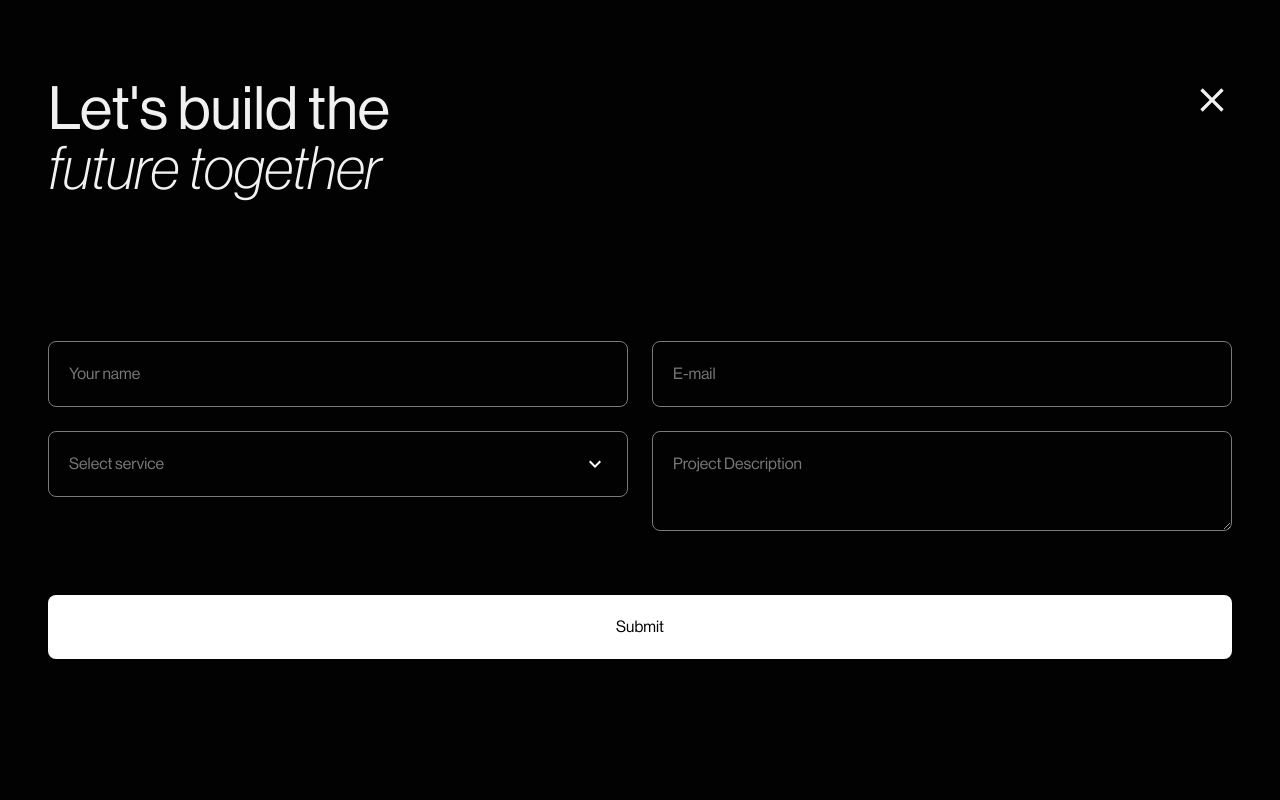
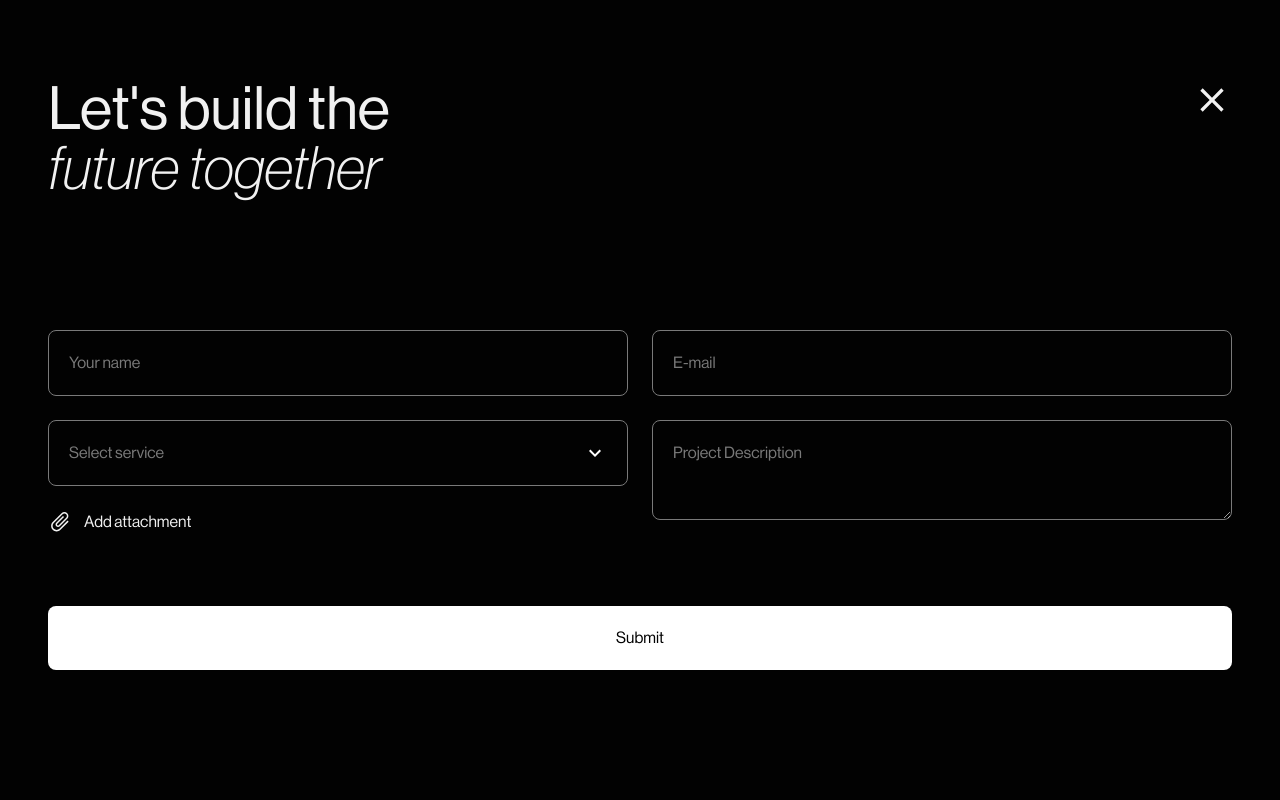
Before and after one commit to ashevchenko0309/tech, a Next.js app: page / in a window 1280 px wide. Both pictures are taken after a click on the item "Contact". Shown: the top 800 px of the page. Built offline with nearby package versions, Linux system fonts and the light colour scheme.

Commit message:
Added attachments to contact form

```diff
--- a/package.json
+++ b/package.json
@@ -21,6 +21,7 @@
         "postcss": "8.4.21",
         "react": "18.2.0",
         "react-dom": "18.2.0",
+        "react-dropzone": "^14.2.3",
         "react-redux": "^8.0.5",
         "sharp": "^0.32.0",
         "tailwindcss": "3.3.1",
--- a/src/components/ContactForm/ContactFormContainer.tsx
+++ b/src/components/ContactForm/ContactFormContainer.tsx
@@ -1,16 +1,18 @@
-import React, { FC, FormEvent, useEffect, useState } from "react";
-import Image from "next/image";
-import CloseIcon from "../../../public/images/close-icon.svg";
+import React, { FC, FormEvent, useEffect, useRef, useState } from "react";
 import { useDispatch } from "react-redux";
 import { toggleContactForm, toggleScroll } from "@/slices/ui";
 import Select from "@/shared/uiKit/Select";
 import { CLOSE_SUBMITTED_FORM_TIMEOUT, SERVICES_OPTIONS } from "@/components/ContactForm/constants";
+import { ErrorCode, FileRejection, useDropzone } from "react-dropzone";
+import CloseIcon from "@/shared/uiKit/icons/CloseIcon";
+import Attachments from "@/components/ContactForm/components/Attachments";
 
 let submitTimeoutId: ReturnType<typeof setTimeout> | number | null = null;
 
 const ContactFormContainer: FC = () => {
     const dispatch = useDispatch();
     const [isSubmitted, setIsSubmitted] = useState(false);
+    const files = useRef<File[]>([]);
 
     const onCloseForm = () => {
         dispatch(toggleScroll());
@@ -39,8 +41,14 @@ const ContactFormContainer: FC = () => {
             formData[el.name] = el.value;
         }
 
+        console.log(files.current);
+
         setIsSubmitted(true);
         onSuccessSubmit();
+    };
+
+    const onDropFile = (droppedFiles: File[]) => {
+        files.current = droppedFiles;
     };
 
     useEffect(() => {
@@ -60,7 +68,7 @@ const ContactFormContainer: FC = () => {
                     <p className="text-4xl font-light italic md:text-6xl">future together</p>
                 </div>
                 <div onClick={onCloseForm} className="cursor-pointer">
-                    <Image src={CloseIcon} alt="close" className="md:w-10" />
+                    <CloseIcon className="h-10 w-10 fill-slate" />
                 </div>
             </div>
             <div className={isSubmitted ? "hidden" : "block"}>
@@ -75,7 +83,7 @@ const ContactFormContainer: FC = () => {
                         />
                         <Select options={SERVICES_OPTIONS} placeholder="Select service" />
                     </div>
-                    <div className="flex flex-col gap-6">
+                    <div className="row-span-2 flex flex-col gap-6">
                         <input
                             name="Email"
                             type="email"
@@ -87,10 +95,10 @@ const ContactFormContainer: FC = () => {
                             name="Description"
                             maxLength={2000}
                             placeholder="Project Description"
-                            className="min-h-[100px] w-full rounded-lg border border-gray-100 bg-black p-5 placeholder:text-gray-100"
+                            className="max-h-44 min-h-[100px] w-full rounded-lg border border-gray-100 bg-black p-5 placeholder:text-gray-100"
                         />
                     </div>
-                    {/* TODO: Attachment */}
+                    <Attachments onDrop={onDropFile} />
                     <button className="w-full rounded-lg bg-white py-5 text-black md:col-span-2 md:mt-10">
                         Submit
                     </button>
--- /dev/null
+++ b/src/components/ContactForm/components/Attachments/index.tsx
@@ -0,0 +1,98 @@
+import React, { FC, useState } from "react";
+import CloseIcon from "@/shared/uiKit/icons/CloseIcon";
+import { FileRejection, useDropzone } from "react-dropzone";
+import { beatifyDroppedFilesErrors } from "@/components/ContactForm/helpers";
+import { MAX_FILE_SIZE, MAX_FILES_COUNT } from "@/components/ContactForm/constants";
+import AttachmentIcon from "@/shared/uiKit/icons/AttachmentIcon";
+
+interface AttachmentsProps {
+    onDrop: (files: File[]) => void;
+}
+
+const Attachments: FC<AttachmentsProps> = ({ onDrop }) => {
+    const [droppedFiles, setDroppedFiles] = useState<File[]>([]);
+    const [dropError, setDropError] = useState<string[]>([]);
+
+    const onDropRejected = (dropErrors: FileRejection[]) => {
+        setDropError(beatifyDroppedFilesErrors(dropErrors));
+    };
+
+    const onDropAccepted = (dropped: File[]) => {
+        const acceptedFiles = [...droppedFiles, ...dropped].slice(0, 2);
+        onDrop(acceptedFiles);
+        setDroppedFiles(acceptedFiles);
+    };
+
+    const onDeleteFile = (index: number) => () => {
+        setDroppedFiles(prev => {
+            const start = prev.slice(0, index);
+            const end = prev.slice(index + 1);
+            return [...start, ...end];
+        });
+    };
+
+    const { getRootProps, getInputProps } = useDropzone({
+        maxFiles: MAX_FILES_COUNT,
+        maxSize: MAX_FILE_SIZE,
+        disabled: droppedFiles.length >= MAX_FILES_COUNT,
+        onFileDialogOpen: () => {
+            setDropError([]);
+        },
+        onDropAccepted,
+        onDropRejected,
+        accept: {
+            "image/bmp": [],
+            "image/jpeg": [],
+            "image/png": [],
+            "image/webp": [],
+            "video/*": [".mp4", ".mpeg"],
+            "application/msword": [".doc"],
+            "application/vnd.openxmlformats-officedocument.wordprocessingml.document": [".docx"],
+            "application/zip": [".zip"],
+            "application/pdf": [".pdf"],
+        },
+    });
+    const isDropErrorExist = Boolean(dropError.length);
+    const isDropFilesExist = Boolean(droppedFiles.length);
+    const isMaxFilesCountRiches = droppedFiles.length === MAX_FILES_COUNT;
+
+    return (
+        <div>
+            <div {...getRootProps({ className: "dropzone" })}>
+                <input {...getInputProps()} name="attachments" />
+                <div
+                    className={`${
+                        isMaxFilesCountRiches ? "text-gray-100" : "text-slate"
+                    } mb-2 flex cursor-pointer gap-3`}
+                >
+                    <AttachmentIcon className={`${isMaxFilesCountRiches ? "fill-gray-100" : "fill-slate"} h-6 w-6`} />
+                    {isMaxFilesCountRiches ? "Attachment have been added" : "Add attachment"}
+                </div>
+            </div>
+            {isDropFilesExist && (
+                <div>
+                    {droppedFiles.map((file, index) => (
+                        <div key={index} className="mb-2 flex items-center justify-between">
+                            <span className="text-gray-100">{file.name}</span>
+                            <span>
+                                <CloseIcon
+                                    className="h-6 w-6 cursor-pointer fill-slate"
+                                    onClick={onDeleteFile(index)}
+                                />
+                            </span>
+                        </div>
+                    ))}
+                </div>
+            )}
+            {isDropErrorExist && (
+                <div>
+                    {dropError.map(error => (
+                        <p key={error}>{error}</p>
+                    ))}
+                </div>
+            )}
+        </div>
+    );
+};
+
+export default Attachments;
--- a/src/components/ContactForm/constants.ts
+++ b/src/components/ContactForm/constants.ts
@@ -22,3 +22,5 @@ export const SERVICES_OPTIONS = [
 ];
 
 export const CLOSE_SUBMITTED_FORM_TIMEOUT = 1500;
+export const MAX_FILES_COUNT = 2;
+export const MAX_FILE_SIZE = 5000000;
--- /dev/null
+++ b/src/components/ContactForm/helpers.ts
@@ -0,0 +1,24 @@
+import { ErrorCode, FileRejection } from "react-dropzone";
+
+export const beatifyDroppedFilesErrors = (dropErrors: FileRejection[]) => {
+    return dropErrors.reduce<string[]>((acc, { errors, file }) => {
+        errors.map(({ code }) => {
+            switch (code) {
+                case ErrorCode.FileTooLarge: {
+                    acc.push(`${file.name} - is too big, max size is 5 MB`);
+                    break;
+                }
+                case ErrorCode.TooManyFiles: {
+                    acc.push(`${file.name} - didnt uploaded, max allowed files 2`);
+                    break;
+                }
+                case ErrorCode.FileInvalidType: {
+                    acc.push(`${file.name} - has incorrect file type`);
+                    break;
+                }
+            }
+        });
+
+        return acc;
+    }, []);
+};
--- a/src/pages/index.tsx
+++ b/src/pages/index.tsx
@@ -25,8 +25,10 @@ const DynamicLocalizationToolCase = dynamic(
 const DynamicELearningAppCase = dynamic(() => import("../components/cases/ELearningAppCase/ELearningAppCase"));
 
 /* TODO: Fix sliders on mobile */
-/* TODO: Fix baba on background */
-/* TODO: Create select component */
+/* TODO: Add Watch image case */
+/* TODO: Fix "scroll" button on landing cases */
+/* TODO: Fix arrow on say hello for mobile devices */
+/* TODO: Fix "say hello" open from event */
 /* TODO: Form and send to email + maybe in future send details to TG */
 /* TODO: Animations */
 
--- /dev/null
+++ b/src/shared/uiKit/icons/AttachmentIcon.tsx
@@ -0,0 +1,11 @@
+import React from "react";
+
+const AttachmentIcon = (props: JSX.IntrinsicAttributes & React.SVGProps<SVGSVGElement>) => {
+    return (
+        <svg viewBox="0 0 32 32" fill="none" xmlns="http://www.w3.org/2000/svg" {...props}>
+            <path d="M26.0947 14.1141L15.2524 24.9564C14.2522 25.9566 12.8956 26.5185 11.4812 26.5185C10.0667 26.5185 8.71011 25.9566 7.70991 24.9564C6.70972 23.9562 6.14782 22.5996 6.14782 21.1852C6.14782 19.7707 6.70972 18.4141 7.70991 17.4139L19.495 5.62881C20.1201 5.00369 20.968 4.6525 21.8521 4.6525C22.7361 4.6525 23.584 5.00369 24.2091 5.62881C24.8342 6.25393 25.1854 7.10178 25.1854 7.98583C25.1854 8.86989 24.8342 9.71773 24.2091 10.3429L14.3096 20.2423C14.0595 20.4924 13.7204 20.6329 13.3668 20.6329C13.0131 20.6329 12.674 20.4924 12.424 20.2423C12.1739 19.9923 12.0334 19.6532 12.0334 19.2995C12.0334 18.9459 12.1739 18.6068 12.424 18.3567L21.3806 9.40005L19.9664 7.98583L11.0097 16.9425C10.3846 17.5676 10.0334 18.4155 10.0334 19.2995C10.0334 20.1836 10.3846 21.0314 11.0097 21.6566C11.6349 22.2817 12.4827 22.6329 13.3668 22.6329C14.2508 22.6329 15.0987 22.2817 15.7238 21.6566L25.6233 11.7571C26.6235 10.7569 27.1854 9.40032 27.1854 7.98583C27.1854 6.57134 26.6235 5.21479 25.6233 4.2146C24.6231 3.2144 23.2665 2.6525 21.8521 2.6525C20.4376 2.6525 19.081 3.2144 18.0808 4.2146L6.2957 15.9997C4.92043 17.375 4.14782 19.2402 4.14782 21.1852C4.14782 23.1301 4.92043 24.9953 6.2957 26.3706C7.67097 27.7459 9.53623 28.5185 11.4812 28.5185C13.4261 28.5185 15.2913 27.7459 16.6666 26.3706L27.5089 15.5283L26.0947 14.1141Z" />
+        </svg>
+    );
+};
+
+export default React.memo(AttachmentIcon);
--- /dev/null
+++ b/src/shared/uiKit/icons/CloseIcon.tsx
@@ -0,0 +1,11 @@
+import React from "react";
+
+const CloseIcon = (props: JSX.IntrinsicAttributes & React.SVGProps<SVGSVGElement>) => {
+    return (
+        <svg viewBox="0 0 48 48" fill="none" xmlns="http://www.w3.org/2000/svg" {...props}>
+            <path d="M38 12.82L35.18 10L24 21.18L12.82 10L10 12.82L21.18 24L10 35.18L12.82 38L24 26.82L35.18 38L38 35.18L26.82 24L38 12.82Z" />
+        </svg>
+    );
+};
+
+export default React.memo(CloseIcon);
```
Also changed, not shown: 1 other file (tests, documents, lock files or other folders).
